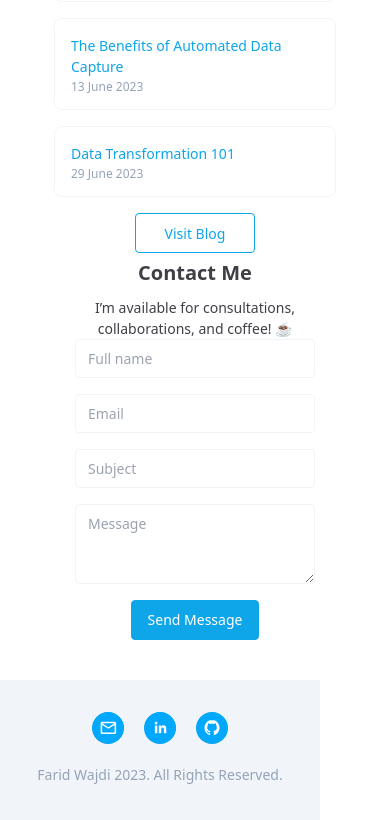
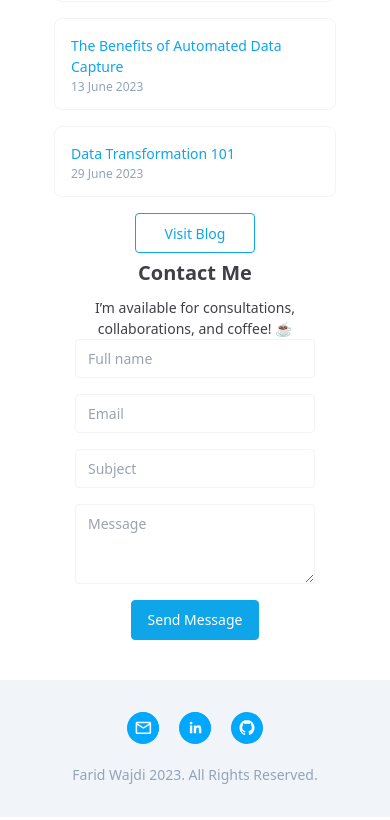
Before and after one commit to wajdifarid/personal-website, a React (Create React App) app: page / in a window 390 px wide. Shown: the part 1999-2819 px from the top of the page. Built offline with nearby package versions, Linux system fonts and the light colour scheme.

Commit message:
Fix footer responsiveness

```diff
--- a/src/components/Footer.js
+++ b/src/components/Footer.js
@@ -1,6 +1,6 @@
 export default function Footer() {
   return (
-    <div className="w-80 h-[140.24px] px-4 py-8 bg-slate-100 flex-col justify-start items-center gap-5 inline-flex">
+    <div className="flex flex-col px-4 py-8 bg-slate-100 justify-start items-center gap-5">
       <div className="justify-start items-center gap-5 inline-flex">
         <div className="w-8 h-8 relative">
           <img className="w-8 h-8 left-0 top-0 absolute bg-sky-500 rounded-full" src="/assets/email-icon.svg" alt="email"/>
```
